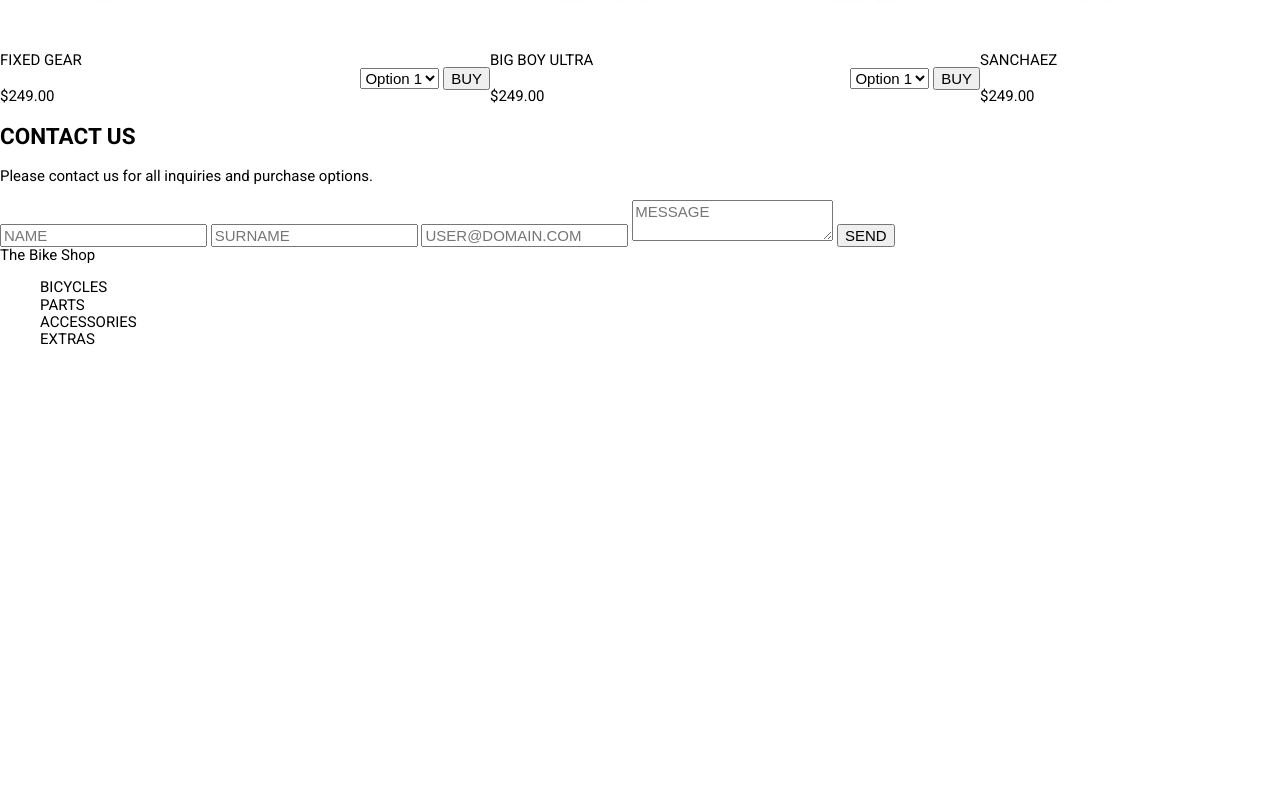
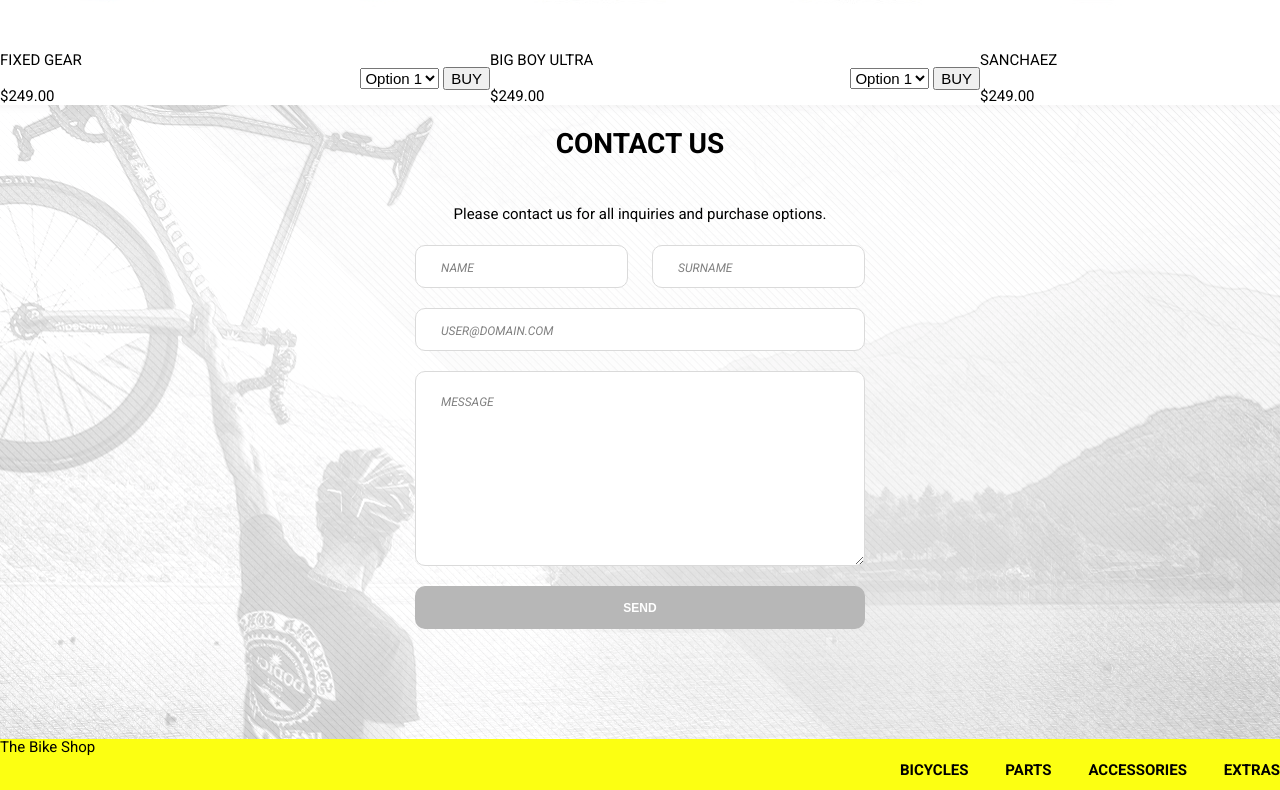
Before and after one commit to lafjonn/bicycle, a website: page index.html in a window 1280 px wide. Shown: the part 2010-2800 px from the top of the page. Before the commit the page ends 2373 px from the top, so only its background shows below. Drawn offline with nearby package versions, Linux system fonts and the light colour scheme; files that its build step writes are made by us from their sources.

Commit message:
full layout and some images added

```diff
--- a/index.html
+++ b/index.html
@@ -150,7 +150,6 @@
       </form>
     </section>
     <footer class="footer">
-      <div class="footer__inner">
       <a class="footer__logo">The Bike Shop</a>
       <ul class="footer__list">
         <li class="footer__list-item">
@@ -166,7 +165,6 @@
           <a class="footer__link">EXTRAS</a>
         </li>
       </ul>
-      </div>
     </footer>
   <script src="js/script.js"></script>
   </body>
--- a/sass/blocks/categories.scss
+++ b/sass/blocks/categories.scss
@@ -5,7 +5,7 @@
   background-repeat: no-repeat;
   background-size: cover;
   background-position: center;
-  background-color: #efefef;
+  background-color: $lightgrey;
   display: flex;
   flex-direction: column;
   align-items: center;
--- a/sass/blocks/contact.scss
+++ b/sass/blocks/contact.scss
@@ -0,0 +1,127 @@
+.contact {
+  display: flex;
+  flex-direction: column;
+  align-items: center;
+  min-height: 634px;
+  background-image: url(../../img/bg-contact.png);
+  background-repeat: no-repeat;
+  background-size: cover;
+  background-position: center;
+  background-color: $lightgrey;
+}
+
+.contact__heading {
+  font-size: 28px;
+  font-weight: 700;
+  line-height: 32px;
+  text-transform: uppercase;
+}
+
+.contact__description {
+  font-weight: 400;
+  line-height: 32px;
+}
+
+.contact__form {
+  display: flex;
+  flex-direction: row;
+  flex-wrap: wrap;
+  justify-content: space-between;
+  width: 450px;
+  box-sizing: border-box;
+}
+
+.contact__name {
+  min-height: 43px;
+  box-sizing: border-box;
+  width: 213px;
+  margin-bottom: 20px;
+  padding-left: 25px;
+  border: 1px solid #dadada;
+  border-radius: 10px;
+  outline: none;
+}
+
+.contact__surname {
+  min-height: 43px;
+  box-sizing: border-box;
+  width: 213px;
+  margin-bottom: 20px;
+  padding-left: 25px;
+  border: 1px solid #dadada;
+  border-radius: 10px;
+  outline: none;
+}
+
+.contact__email {
+  width: 100%;
+  min-height: 43px;
+  box-sizing: border-box;
+  margin-bottom: 20px;
+  padding-left: 25px;
+  border: 1px solid #dadada;
+  border-radius: 10px;
+  outline: none;
+}
+
+.contact__message {
+  width: 100%;
+  margin-bottom: 20px;
+  padding: 20px 25px;
+  text-overflow: clip;
+  height: 153px;
+  border: 1px solid #dadada;
+  border-radius: 10px;
+  outline: none;
+}
+
+.contact__name::-webkit-input-placeholder,
+.contact__surname::-webkit-input-placeholder,
+.contact__email::-webkit-input-placeholder,
+.contact__message::-webkit-input-placeholder {
+  color: #808080;
+  font-family: $font;
+  font-size: 12px;
+  font-style: italic;
+  line-height: 20px;
+  text-transform: uppercase;
+}
+
+.contact__name::-ms-input-placeholder,
+.contact__surname::-ms-input-placeholder,
+.contact__email::-ms-input-placeholder,
+.contact__message::-ms-input-placeholder {
+  color: #808080;
+  font-family: $font;
+  font-size: 12px;
+  font-style: italic;
+  line-height: 32px;
+  text-transform: uppercase;
+}
+
+.contact__name::-moz-placeholder,
+.contact__surname::-moz-placeholder,
+.contact__email::-moz-placeholder,
+.contact__message::-moz-placeholder {
+  color: #808080;
+  font-family: $font;
+  font-size: 12px;
+  font-style: italic;
+  line-height: 32px;
+  text-transform: uppercase;
+}
+
+.contact__btn {
+  width: 100%;
+  height: 43px;
+  box-sizing: border-box;
+  border-radius: 10px;
+  background-color: #b7b7b7;
+  border: none;
+  font-size: 12px;
+  font-weight: 700;
+  line-height: 32px;
+  text-transform: uppercase;
+  color: $white;
+  cursor: pointer;
+}
--- a/sass/blocks/footer.scss
+++ b/sass/blocks/footer.scss
@@ -0,0 +1,17 @@
+.footer {
+  display: flex;
+  justify-content: space-between;
+  width: 100%;
+  background-color: $yellow;
+}
+
+.footer__list {
+  display: flex;
+  justify-content: space-between;
+  min-width: 380px;
+  color: $black;
+  font-size: 15px;
+  font-weight: 700;
+  line-height: 32px;
+  text-transform: uppercase;
+}
--- a/sass/blocks/header.scss
+++ b/sass/blocks/header.scss
@@ -5,6 +5,7 @@
   z-index: 1;
   top: 0;
   left: 0;
+  color: $white;
 }
 
 .header__nav {
@@ -37,6 +38,10 @@
   display: block;
 }
 
+.header__menu-link {
+  color: $white;
+}
+
 .header__menu-link--basket {
   font-size: 0;
 }
--- a/sass/blocks/slider.scss
+++ b/sass/blocks/slider.scss
@@ -3,6 +3,10 @@
   height: 980px;
   margin-top: -20px;
   position: relative;
+  background-image: url(../../img/bg-header.jpg);
+  background-repeat: no-repeat;
+  background-size: cover;
+  background-position: center;
 }
 
 .slider__inner {
@@ -11,6 +15,7 @@
   justify-content: center;
   align-items: center;
   height: 100%;
+  background-color: rgba(54, 8, 8, 0.5);
 }
 
 .slider__heading {
@@ -18,12 +23,14 @@
   font-weight: 700;
   line-height: 32px;
   text-transform: uppercase;
+  color: $white;
 }
 
 .slider__subheading {
   font-size: 28px;
   font-weight: 100;
   line-height: 32px;
+  color: $white;
 }
 
 .slider__color {
@@ -48,4 +55,14 @@
   font-weight: 700;
   line-height: 32px;
   text-transform: uppercase;
+  color: $yellow;
+  background-color: $black;
+  min-width: 123px;
+  min-height: 43px;
+  min-height: 43px;
+  text-align: center;
+  padding-top: 6px;
+  box-sizing: border-box;
+  border-radius: 10px;
+  cursor: pointer;
 }
```
Also changed, not shown: img/bg-header-filter.png (added), img/bg-header.jpg, img/bg-header.png (added). Lines whose indentation alone changed are shown as unchanged.
